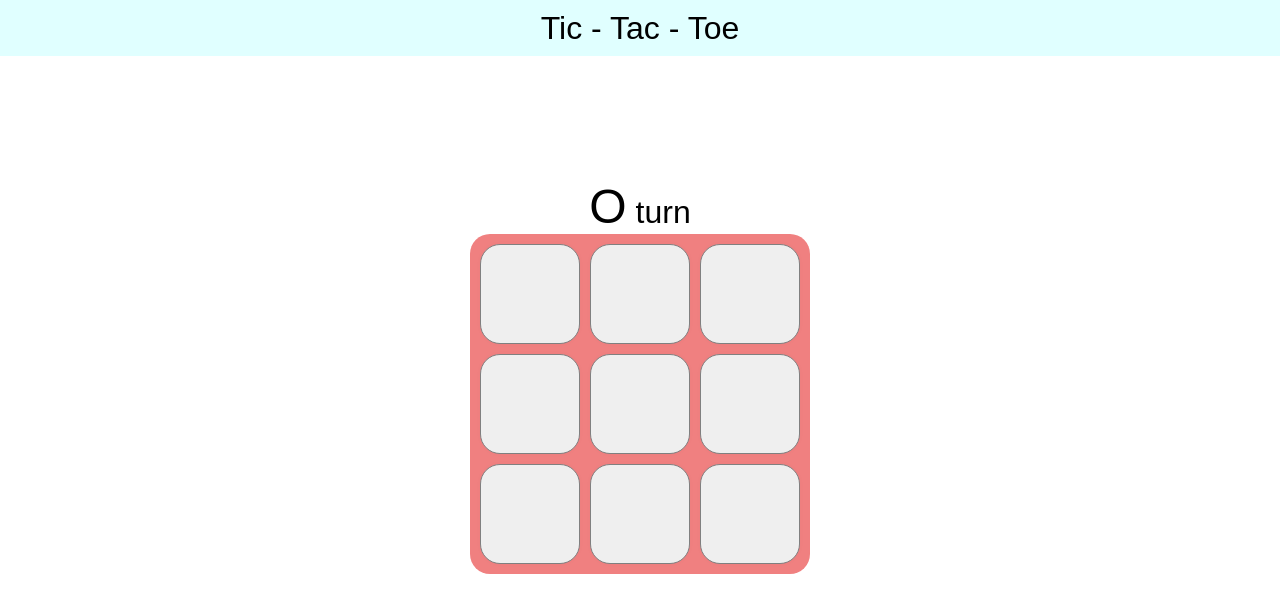
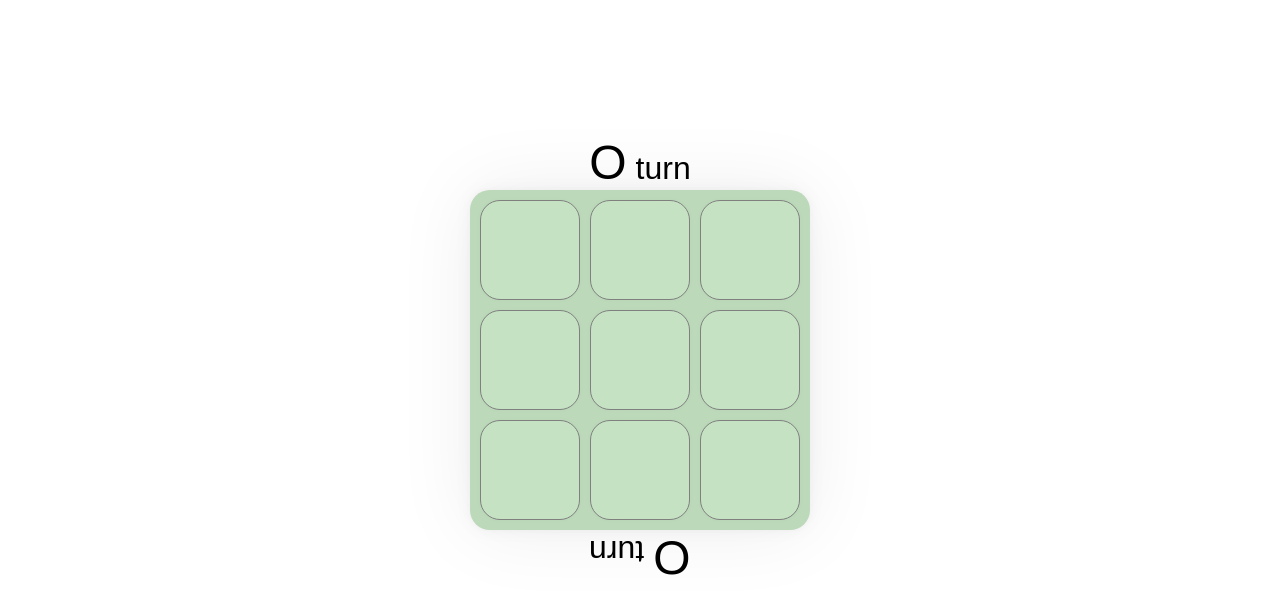
Before and after one commit to PabloBerry44/tic-tac-toe, a Vue app: page / in a window 1280 px wide. Shown: the top 614 px of the page. Built offline with nearby package versions, Linux system fonts and the light colour scheme.

Commit message:
winning conditions and win view added

```diff
--- a/src/App.vue
+++ b/src/App.vue
@@ -1,14 +1,11 @@
 <template>
-
-  <nav>
-    <p>Tic - Tac - Toe</p>
-  </nav>
 
   <main>
 
     <p class="nextTurn">
       <span :="nextTurn.value">{{nextTurn}}</span> turn
     </p>
+
 
     <div class="gameGrid">
       <button
@@ -18,7 +15,22 @@
         {{button.text}}
       </button>
 
+      <div class="winView" v-if="winner" :="winner.value">
+        <div class="normal">
+          <p>The winner is {{winner}}!</p>
+        </div>
+        <button @click="resetGrid"><ion-icon name="refresh-outline"></ion-icon></button>
+        <div class="flipped">
+          <p>The winner is {{winner}}!</p>
+        </div>
+
+      </div>
+
     </div>
+
+    <p class="nextTurn flipped">
+      <span :="nextTurn.value">{{nextTurn}}</span> turn
+    </p>
 
   </main>
 
@@ -45,11 +57,49 @@
 
     if( buttons.value[buttonId].text == '' ) {
       buttons.value[buttonId].text = nextTurn.value
+      nextTurn.value = nextTurn.value == 'O' ? 'X' : 'O'
     }
+    checkWin()
 
-    nextTurn.value = nextTurn.value == 'O' ? 'X' : 'O'
   }
 
+  const winner = ref('')
+  const checkWin = () => {
+
+    if(
+      (buttons.value[0].text + buttons.value[1].text + buttons.value[2].text == 'OOO') ||
+      (buttons.value[3].text + buttons.value[4].text + buttons.value[5].text == 'OOO') ||
+      (buttons.value[6].text + buttons.value[7].text + buttons.value[8].text == 'OOO') ||
+      (buttons.value[0].text + buttons.value[3].text + buttons.value[6].text == 'OOO') ||
+      (buttons.value[1].text + buttons.value[4].text + buttons.value[7].text == 'OOO') ||
+      (buttons.value[2].text + buttons.value[5].text + buttons.value[8].text == 'OOO') ||
+      (buttons.value[0].text + buttons.value[4].text + buttons.value[8].text == 'OOO') ||
+      (buttons.value[2].text + buttons.value[4].text + buttons.value[6].text == 'OOO')
+      ){
+        winner.value = 'O'
+      }
+
+    if(
+      (buttons.value[0].text + buttons.value[1].text + buttons.value[2].text == 'XXX') ||
+      (buttons.value[3].text + buttons.value[4].text + buttons.value[5].text == 'XXX') ||
+      (buttons.value[6].text + buttons.value[7].text + buttons.value[8].text == 'XXX') ||
+      (buttons.value[0].text + buttons.value[3].text + buttons.value[6].text == 'XXX') ||
+      (buttons.value[1].text + buttons.value[4].text + buttons.value[7].text == 'XXX') ||
+      (buttons.value[2].text + buttons.value[5].text + buttons.value[8].text == 'XXX') ||
+      (buttons.value[0].text + buttons.value[4].text + buttons.value[8].text == 'XXX') ||
+      (buttons.value[2].text + buttons.value[4].text + buttons.value[6].text == 'XXX')
+      ){
+        winner.value = 'X'
+      }
+
+  }
+
+  const resetGrid = () => {
+    for (let i = 0; i < 9; i++) {
+      buttons.value[i].text = ''
+    }
+    winner.value = ''
+  }
 </script>
 
 <style>
@@ -61,16 +111,9 @@
     padding: 0%;
   }
 
-  nav {
-    background: lightcyan;
-    padding: .3em;
-    font-size: 2rem;
-    text-align: center;
-  }
-
   main {
     width: 100%;
-    height: 80vh;
+    height: 90vh;
     display: flex;
     justify-content: center;
     align-items: center;
@@ -85,17 +128,24 @@
     }
 
   .gameGrid {
+    position: relative;
     width: 340px;
     aspect-ratio: 1/1;
-    background: lightcoral;
+    background: #BCD9BA;
     display: flex;
     flex-wrap: wrap;
     padding: 10px;
     gap: 10px;
     border-radius: 20px;
+    overflow: hidden;
+    box-shadow:
+      0px 0px 5.3px rgba(0, 0, 0, 0.028),
+      0px 0px 17.9px rgba(0, 0, 0, 0.042),
+      0px 0px 80px rgba(0, 0, 0, 0.07);
   }
 
     .gameGrid button {
+      background: #C5E3C3;
       cursor: pointer;
       width: 100px;
       aspect-ratio: 1/1;
@@ -105,7 +155,47 @@
       font-size: 2rem;
       border-radius: 20px;
       border: 1px solid gray;
+      color: black;
       box-shadow: 0px 0px 5.3px rgba(0, 0, 0, 0.028);
     }
 
+  .winView {
+    position: absolute;
+    top: 0;
+    left: 0;
+    width: 340px;
+    aspect-ratio: 1/1;
+    background: #c5dac4;
+    display: flex;
+    justify-content: center;
+    align-items: center;
+    flex-direction: column;
+    gap: 3em;
+  }
+    .winView div {
+      display: flex;
+      flex-direction: column;
+      justify-content: center;
+      align-items: center;
+    }
+    .winView p {
+      font-size: 2rem;
+    }
+
+    .winView button {
+      width: max-content;
+      border-radius: 50%;
+      padding: .3em;
+      background: #abbbaa;
+      border: none;
+      box-shadow:
+        0px 0px 5.3px rgba(0, 0, 0, 0.028),
+        0px 0px 17.9px rgba(0, 0, 0, 0.042),
+        0px 0px 80px rgba(0, 0, 0, 0.07);
+    }
+
+  .flipped {
+    transform: rotateZ(180deg);
+  }
+
 </style>
```
